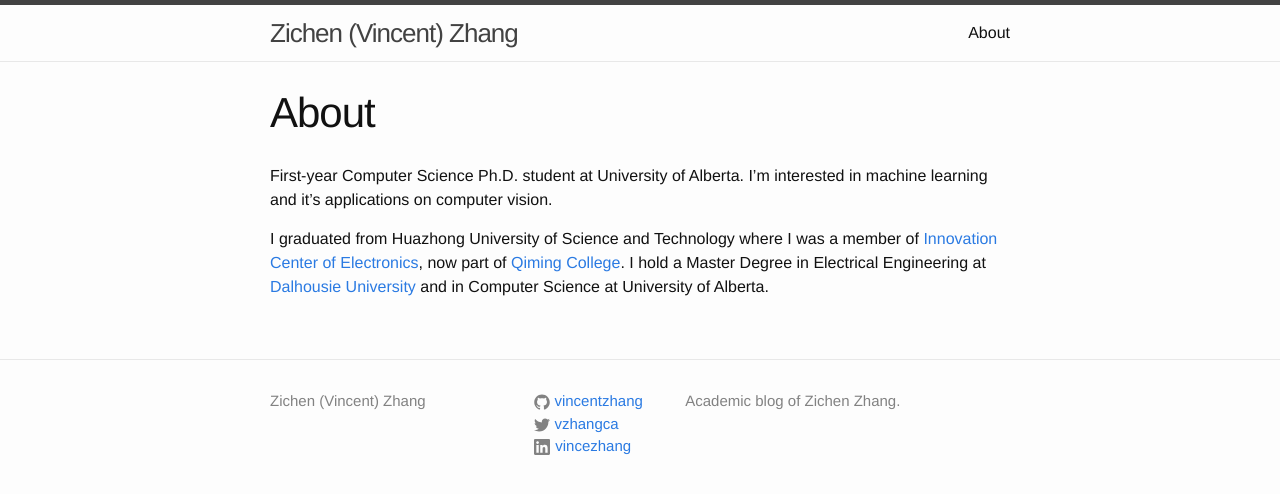
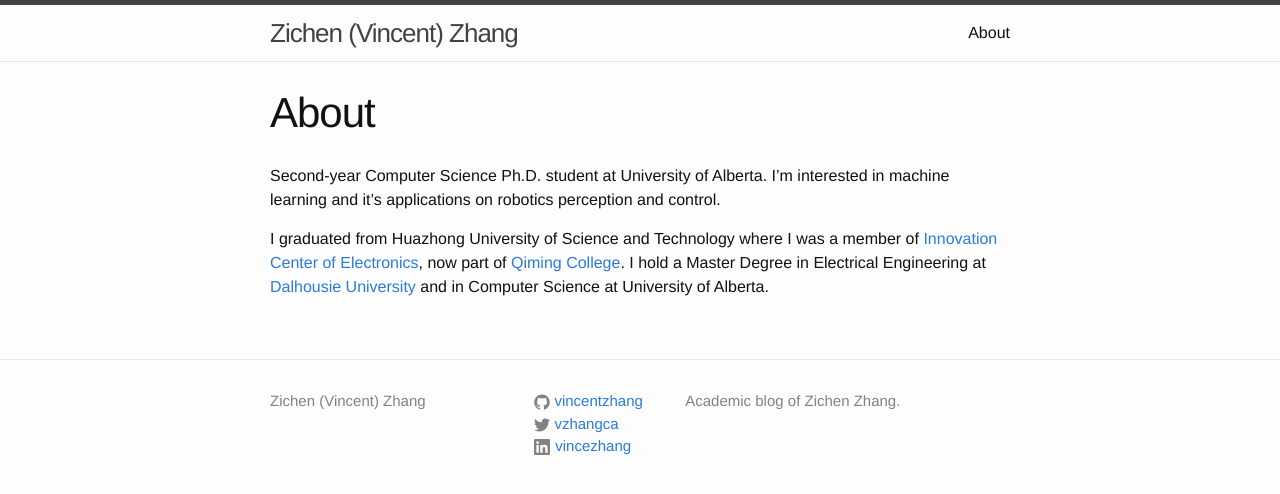
Before and after one commit to vincentzhang/u-blog, a Jekyll site: the page built from about.md, in a window 1280 px wide. Shown: the top 494 px of the page. Built offline with Jekyll 4.4.1, drawn with Linux system fonts in a browser that asks for light colours.

Commit message:
update about

```diff
--- a/about.md
+++ b/about.md
@@ -4,7 +4,7 @@
 permalink: /about/
 ---
 
-First-year Computer Science Ph.D. student at University of Alberta.
-I'm interested in machine learning and it's applications on computer vision.
+Second-year Computer Science Ph.D. student at University of Alberta.
+I'm interested in machine learning and it's applications on robotics perception and control.
 
 I graduated from Huazhong University of Science and Technology where I was a member of [Innovation Center of Electronics](http://sti.hust.edu.cn/), now part of [Qiming College](http://qiming.hust.edu.cn/). I hold a Master Degree in Electrical Engineering at [Dalhousie University](http://www.dal.ca/faculty/engineering/electrical.html) and in Computer Science at University of Alberta.
```
